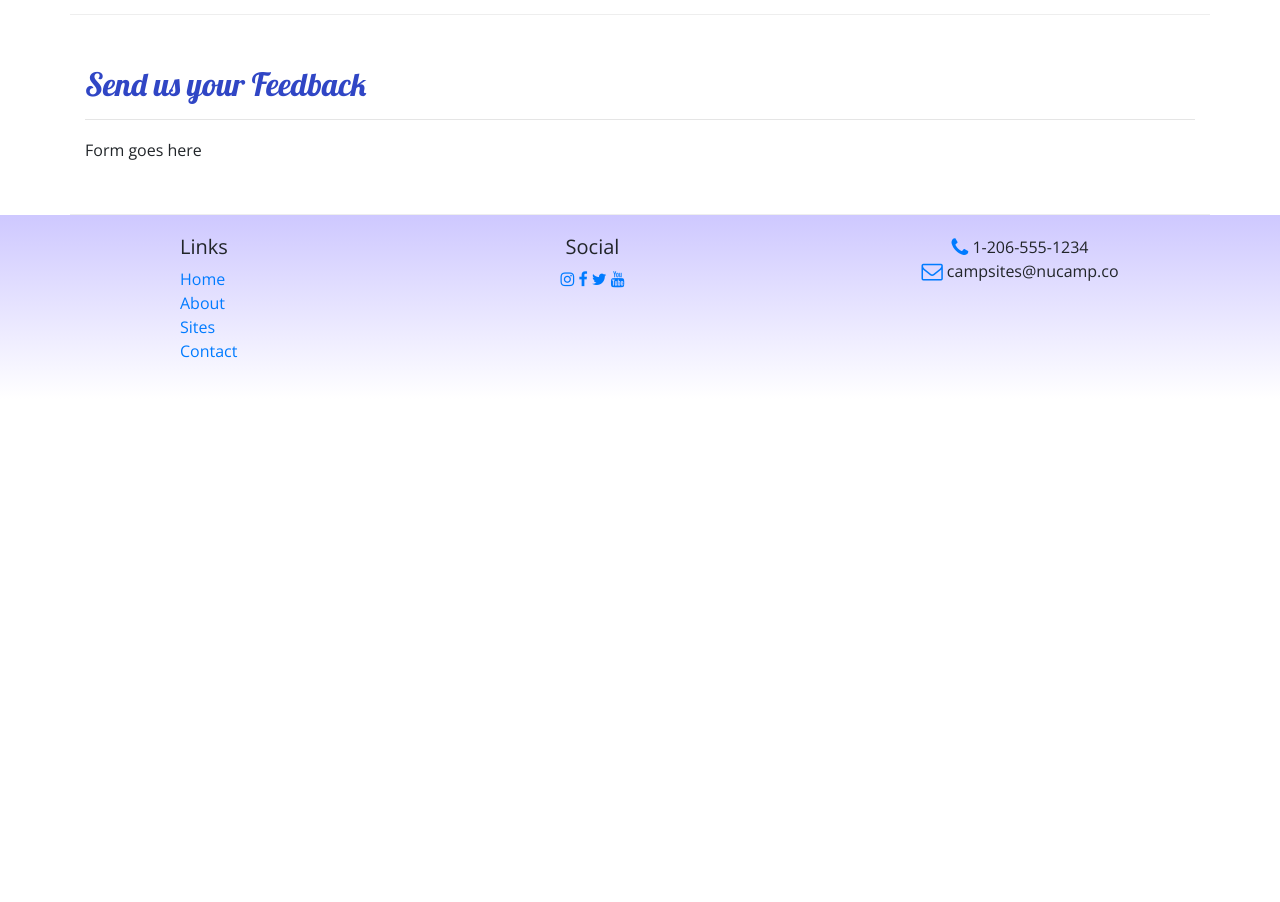
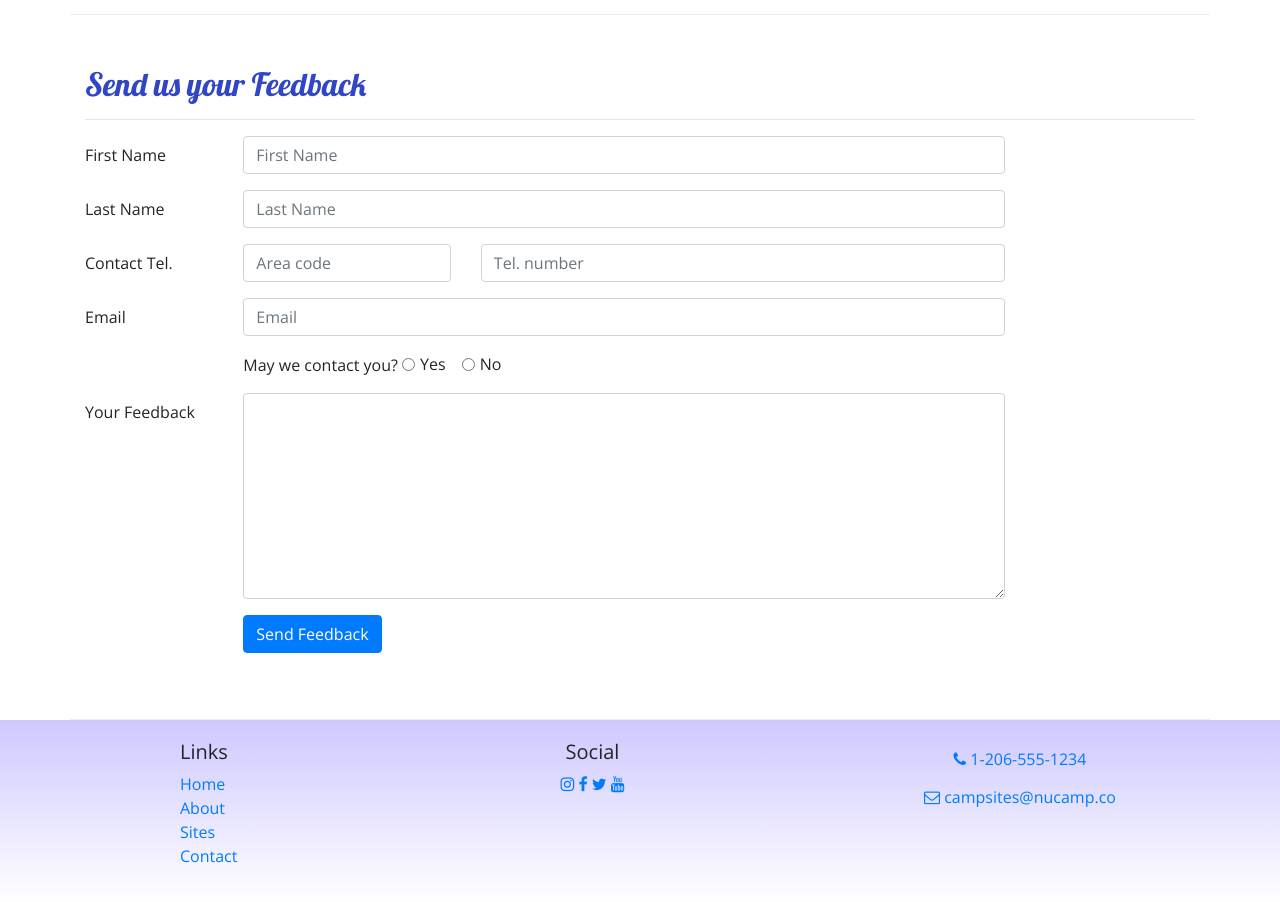
Before and after one commit to jayindeepspace/NUCAMPSITE, a website: page contactus.html in a window 1280 px wide. Shown: the part 560-1462 px from the top of the page. Before the commit the page ends 959 px from the top, so only its background shows below. Drawn offline with nearby package versions, Linux system fonts and the light colour scheme.

Commit message:
adding form to contactus page

```diff
--- a/contactus.html
+++ b/contactus.html
@@ -1,25 +1,35 @@
 <!DOCTYPE html>
 <html lang="en">
-
   <head>
     <!-- Required meta tags always come first -->
     <meta charset="utf-8" />
     <meta name="viewport" content="width=device-width, initial-scale=1" />
 
     <!-- Bootstrap CSS -->
-    <link rel="stylesheet" href="node_modules/bootstrap/dist/css/bootstrap.min.css" />
+    <link
+      rel="stylesheet"
+      href="node_modules/bootstrap/dist/css/bootstrap.min.css"
+    />
 
     <!-- Additional CSS must be placed after Bootstrap CSS -->
-    <link rel="stylesheet" href="node_modules/font-awesome/css/font-awesome.min.css" />
-    <link rel="stylesheet" href="https://fonts.googleapis.com/css?family=Lobster|Open+Sans" />
+    <link
+      rel="stylesheet"
+      href="node_modules/font-awesome/css/font-awesome.min.css"
+    />
+    <link
+      rel="stylesheet"
+      href="https://fonts.googleapis.com/css?family=Lobster|Open+Sans"
+    />
     <link rel="stylesheet" href="css/styles.css" />
-    <link rel="stylesheet" href="node_modules/bootstrap-social/bootstrap-social.css" />
+    <link
+      rel="stylesheet"
+      href="node_modules/bootstrap-social/bootstrap-social.css"
+    />
 
     <title>NuCamp: A Better Way To Camp</title>
   </head>
 
   <body>
-
     <header class="jumbotron jumbotron-fluid">
       <div class="container">
         <div class="row">
@@ -33,15 +43,36 @@
 
     <nav class="navbar navbar-expand-sm navbar-dark sticky-top">
       <div class="container">
-            <button class="navbar-toggler ml-auto" type="button" data-toggle="collapse" data-target="#nucampNavbar">
+        <button
+          class="navbar-toggler ml-auto"
+          type="button"
+          data-toggle="collapse"
+          data-target="#nucampNavbar"
+        >
           <span class="navbar-toggler-icon"></span>
         </button>
         <div class="collapse navbar-collapse" id="nucampNavbar">
           <ul class="navbar-nav">
-                    <li class="nav-item"><a class="nav-link" href="index.html"><i class="fa fa-home fa-lg"></i> Home</a></li>
-                    <li class="nav-item"><a class="nav-link" href="aboutus.html"><i class="fa fa-info fa-lg"></i> About</a></li>
-                    <li class="nav-item"><a class="nav-link" href="#"><i class="fa fa-list fa-lg"></i> Sites</a></li>
-                    <li class="nav-item active"><a class="nav-link" href="#"><i class="fa fa-address-card fa-lg"></i> Contact</a></li>
+            <li class="nav-item">
+              <a class="nav-link" href="index.html"
+                ><i class="fa fa-home fa-lg"></i> Home</a
+              >
+            </li>
+            <li class="nav-item">
+              <a class="nav-link" href="aboutus.html"
+                ><i class="fa fa-info fa-lg"></i> About</a
+              >
+            </li>
+            <li class="nav-item">
+              <a class="nav-link" href="#"
+                ><i class="fa fa-list fa-lg"></i> Sites</a
+              >
+            </li>
+            <li class="nav-item active">
+              <a class="nav-link" href="#"
+                ><i class="fa fa-address-card fa-lg"></i> Contact</a
+              >
+            </li>
           </ul>
         </div>
       </div>
@@ -69,8 +100,12 @@
           </address>
         </div>
         <div class="col">
-				<a role="button" class="btn btn-link" href="tel+12065551234"><i class="fa fa-phone"></i> 1-206-555-1234<br></a>
-            	<a role="button" class="btn btn-link"><i class="fa fa-envelope-o"></i> campsites@nucamp.co</a>
+          <a role="button" class="btn btn-link" href="tel+12065551234"
+            ><i class="fa fa-phone"></i> 1-206-555-1234<br
+          /></a>
+          <a role="button" class="btn btn-link"
+            ><i class="fa fa-envelope-o"></i> campsites@nucamp.co</a
+          >
         </div>
       </div>
 
@@ -80,10 +115,117 @@
           <hr />
         </div>
         <div class="col-md-10">
-                Form goes here
+          <form>
+            <div class="form-group row">
+              <label for="firstName" class="col-md-2 col-form-label"
+                >First Name</label
+              >
+              <div class="col-md-10">
+                <input
+                  type="text"
+                  class="form-control"
+                  id="firstName"
+                  name="firstName"
+                  placeholder="First Name"
+                />
               </div>
             </div>
-
+            <div class="form-group row">
+              <label for="lastName" class="col-md-2 col-form-label"
+                >Last Name</label
+              >
+              <div class="col-md-10">
+                <input
+                  type="text"
+                  class="form-control"
+                  id="lastName"
+                  name="lastName"
+                  placeholder="Last Name"
+                />
+              </div>
+            </div>
+            <div class="form-group row">
+              <label for="areaCode" class="col-md-2 col-form-label"
+                >Contact Tel.</label
+              >
+              <div class="col-5 col-md-3">
+                <input
+                  type="tel"
+                  class="form-control"
+                  id="areaCode"
+                  name="areaCode"
+                  placeholder="Area code"
+                />
+              </div>
+              <div class="col-7">
+                <input
+                  type="tel"
+                  class="form-control"
+                  name="telNum"
+                  placeholder="Tel. number"
+                />
+              </div>
+            </div>
+            <div class="form-group row">
+              <label for="email" class="col-md-2 col-form-label">Email</label>
+              <div class="col-md-10">
+                <input
+                  type="email"
+                  class="form-control"
+                  id="email"
+                  name="email"
+                  placeholder="Email"
+                />
+              </div>
+            </div>
+            <div class="form-group row">
+              <div class="col offset-md-2">
+                May we contact you?
+                <div class="form-check form-check-inline">
+                  <input
+                    type="radio"
+                    class="form-check-input"
+                    id="contactYes"
+                    name="contactRadios"
+                    value="yes"
+                  />
+                  <label for="contactYes" class="form-check-label">Yes</label>
+                </div>
+                <div class="form-check form-check-inline">
+                  <input
+                    type="radio"
+                    class="form-check-input"
+                    id="contactNo"
+                    name="contactRadios"
+                    value="no"
+                  />
+                  <label for="contactNo" class="form-check-label">No</label>
+                </div>
+              </div>
+            </div>
+            <div class="form-group row">
+              <label for="feedback" class="col-md-2 col-form-label"
+                >Your Feedback</label
+              >
+              <div class="col-md-10">
+                <textarea
+                  class="form-control"
+                  id="feedback"
+                  name="feedback"
+                  rows="8"
+                ></textarea>
+              </div>
+            </div>
+            <div class="form-group row">
+              <div class="offset-md-2 col-md-10">
+                <button type="submit" class="btn btn-primary">
+                  Send Feedback
+                </button>
+              </div>
+            </div>
+          </form>
+        </div>
+      </div>
     </div>
 
     <footer>
@@ -106,8 +248,12 @@
             <a href="http://youtube.com/"><i class="fa fa-youtube"></i></a>
           </div>
           <div class="col-sm-4 text-center">
-                    <i class="fa fa-phone fa-lg text-primary"></i> 1-206-555-1234<br />
-                    <i class="fa fa-envelope-o fa-lg text-primary"></i> campsites@nucamp.co
+            <a role="button" class="btn btn-link" href="tel+12065551234"
+              ><i class="fa fa-phone"></i> 1-206-555-1234<br
+            /></a>
+            <a role="button" class="btn btn-link"
+              ><i class="fa fa-envelope-o"></i> campsites@nucamp.co</a
+            >
           </div>
         </div>
       </div>
@@ -117,7 +263,5 @@
     <script src="node_modules/jquery/dist/jquery.slim.min.js"></script>
     <script src="node_modules/popper.js/dist/umd/popper.min.js"></script>
     <script src="node_modules/bootstrap/dist/js/bootstrap.min.js"></script>
-
   </body>
-
 </html>
```
Also changed, not shown: aboutus.html (+2 -3 lines), index.html (+2 -2 lines). Lines whose indentation alone changed are shown as unchanged.
